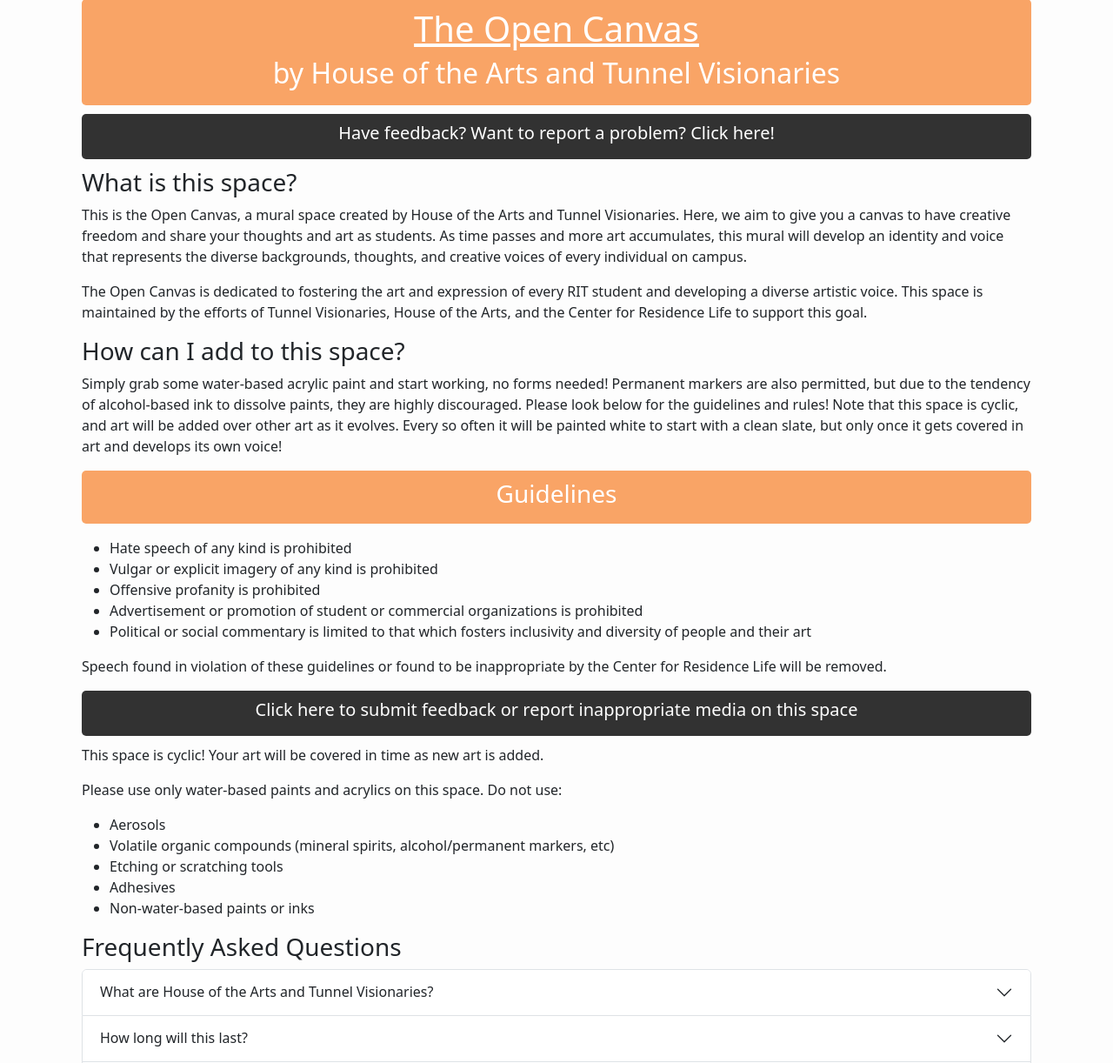
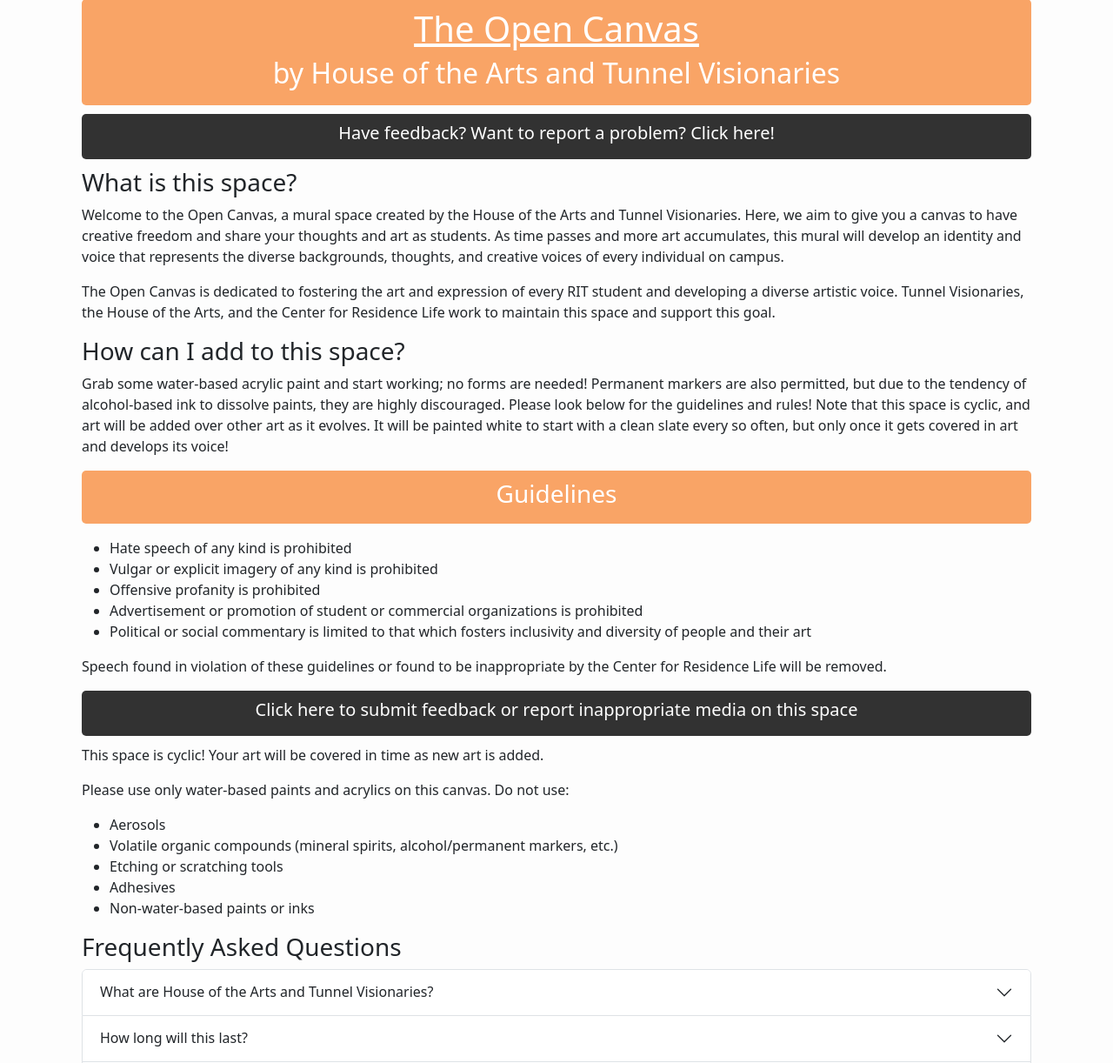
Before and after one commit to wilsonmcdade/tunnelvision, a Flask app: template templates/open-canvas.html in a window 1280 px wide. Shown: the part 341-1563 px from the top of the page at 87% size. Run offline with Flask 3, Linux system fonts and the light colour scheme; the template is opened without the code that fills it, so the values that code supplies are empty; parts of the project's set-up code (start-up, migrations or seed data) failed here and were passed over; some libraries are stand-ins or nearby versions.

Commit message:
Made some grammar and spelling edits

```diff
--- a/templates/open-canvas.html
+++ b/templates/open-canvas.html
@@ -6,15 +6,18 @@ Open Canvas - TunnelVision
 <meta property="og:type" content="website" />
 <meta property="og:url" content="https://tunnelvision.csh.rit.edu/open-canvas" />
 <meta property="og:title" content="Open Canvas - TunnelVision" />
-<meta property="og:description" content="The Open Canvas under the RIT Residence Halls is a collaboration between the House of the Arts and the Tunnel Visionaries to foster student expression through art." />
+<meta property="og:description"
+    content="The Open Canvas under the RIT Residence Halls is a collaboration between the House of the Arts and the Tunnel Visionaries to foster student expression through art." />
 <meta property="og:image" content="{{ url_for('static', filename='images/favicon.png') }}" />
 <meta name="twitter:card" content="summary">
 <meta name="twitter:domain" value="tunnelvision.csh.rit.edu" />
 <meta name="twitter:title" value="Open Canvas - TunnelVision" />
-<meta name="twitter:description" value="The Open Canvas under the RIT Residence Halls is a collaboration between the House of the Arts and the Tunnel Visionaries to foster student expression through art." />
+<meta name="twitter:description"
+    value="The Open Canvas under the RIT Residence Halls is a collaboration between the House of the Arts and the Tunnel Visionaries to foster student expression through art." />
 <meta name="twitter:image" content="{{ url_for('static', filename='images/favicon.png') }}" />
 <meta name="twitter:url" value="https://tunnelvision.csh.rit.edu/open-canvas" />
-<meta name="description" value="The Open Canvas under the RIT Residence Halls is a collaboration between the House of the Arts and the Tunnel Visionaries to foster student expression through art." />
+<meta name="description"
+    value="The Open Canvas under the RIT Residence Halls is a collaboration between the House of the Arts and the Tunnel Visionaries to foster student expression through art." />
 {% endblock %}
 {% block dynamic_content %}
 
@@ -41,11 +44,8 @@ Open Canvas - TunnelVision
 
 <div class="container">
     <div>
-        <img
-            alt="{{ canvasHighlight['alttext'] }}"
-            src="{{ canvasHighlight['imgurl'] }}"
-            style="width: 100%; height: 10lh; object-fit: cover"
-        >
+        <img alt="{{ canvasHighlight['alttext'] }}" src="{{ canvasHighlight['imgurl'] }}"
+            style="width: 100%; height: 10lh; object-fit: cover">
         <div class="banner-value">
             <h1 class="banner-text" style="text-decoration: underline;">
                 The Open Canvas
@@ -56,40 +56,40 @@ Open Canvas - TunnelVision
         </div>
     </div>
     <a style="text-decoration: none;" href="https://forms.gle/ZpNDyLpMT4gAv6kCA">
-        <div class="banner-value-alt"><h5 class="banner-text">
+        <div class="banner-value-alt">
+            <h5 class="banner-text">
                 Have feedback? Want to report a problem? Click here!
-        </h5></div>
+            </h5>
+        </div>
     </a>
 
     <h3>What is this space?</h3>
     <p>
-        This is the Open Canvas, a mural space created by House of the Arts and
-        Tunnel Visionaries. Here, we aim to give you a canvas to have creative
-        freedom and share your thoughts and art as students. As time passes and
-        more art accumulates, this mural will develop an identity and voice that
-        represents the diverse backgrounds, thoughts, and creative voices of
-        every individual on campus.
+        Welcome to the Open Canvas, a mural space created by the House of the Arts and Tunnel Visionaries. Here, we aim
+        to give you a canvas to have creative freedom and share your thoughts and art as students. As time passes and
+        more art accumulates, this mural will develop an identity and voice that represents the diverse backgrounds,
+        thoughts, and creative voices of every individual on campus.
     </p>
     <p>
-        The Open Canvas is dedicated to fostering the art and expression of
-        every RIT student and developing a diverse artistic voice. This space is
-        maintained by the efforts of Tunnel Visionaries, House of the Arts, and
-        the Center for Residence Life to support this goal.
+        The Open Canvas is dedicated to fostering the art and expression of every RIT student and developing a diverse
+        artistic voice. Tunnel Visionaries, the House of the Arts, and the Center for Residence Life work to maintain
+        this space and support this goal.
     </p>
 
     <h3>How can I add to this space?</h3>
     <p>
-        Simply grab some water-based acrylic paint and start working, no forms
-        needed! Permanent markers are also permitted, but due to the tendency of
-        alcohol-based ink to dissolve paints, they are highly discouraged.
-        Please look below for the guidelines and rules! Note that this space is
-        cyclic, and art will be added over other art as it evolves. Every so often
-        it will be painted white to start with a clean slate, but only once it
-        gets covered in art and develops its own voice!
+        Grab some water-based acrylic paint and start working; no forms are needed! Permanent markers are also
+        permitted, but due to the tendency of alcohol-based ink to dissolve paints, they are highly discouraged. Please
+        look below for the guidelines and rules! Note that this space is cyclic, and art will be added over other art as
+        it evolves. It will be painted white to start with a clean slate every so often, but only once it gets covered
+        in art and develops its voice!
     </p>
 
-    <div class="banner-value"><h3 class="banner-text">Guidelines</h3></div>
-    <p><ul>
+    <div class="banner-value">
+        <h3 class="banner-text">Guidelines</h3>
+    </div>
+    <p>
+    <ul>
         <li>Hate speech of any kind is prohibited</li>
         <li>Vulgar or explicit imagery of any kind is prohibited</li>
         <li>Offensive profanity is prohibited</li>
@@ -97,28 +97,31 @@ Open Canvas - TunnelVision
             prohibited</li>
         <li>Political or social commentary is limited to that which fosters
             inclusivity and diversity of people and their art</li>
-    </ul></p>
+    </ul>
+    </p>
     <p>
         Speech found in violation of these guidelines or found to be
         inappropriate by the Center for Residence Life will be removed.
     </p>
     <a style="text-decoration: none;" href="https://forms.gle/ZpNDyLpMT4gAv6kCA">
-        <div class="banner-value-alt"><h5 class="banner-text">
+        <div class="banner-value-alt">
+            <h5 class="banner-text">
                 Click here to submit feedback or report inappropriate media on this
                 space
-        </h5></div>
+            </h5>
+        </div>
     </a>
     <p>
         This space is cyclic! Your art will be covered in time as new art is
         added.
     </p>
     <p>
-        Please use only water-based paints and acrylics on this space.
+        Please use only water-based paints and acrylics on this canvas.
         Do not use:
     <ul>
         <li>Aerosols</li>
         <li>Volatile organic compounds (mineral spirits,
-                alcohol/permanent markers, etc)</li>
+            alcohol/permanent markers, etc.)</li>
         <li>Etching or scratching tools</li>
         <li>Adhesives</li>
         <li>Non-water-based paints or inks</li>
@@ -136,33 +139,22 @@ Open Canvas - TunnelVision
     <h3>Frequently Asked Questions</h3>
     <div class="accordion" id="faq" style="margin-bottom: 3rlh">
         <div class="accordion-item">
-            <h4 class="accordion-header"><button
-                class="accordion-button collapsed"
-                type="button"
-                data-bs-toggle="collapse"
-                data-bs-target="#faq-collapse1"
-                aria-expanded="false"
-                aria-controls="faq-collapse1"
-            >
+            <h4 class="accordion-header"><button class="accordion-button collapsed" type="button"
+                    data-bs-toggle="collapse" data-bs-target="#faq-collapse1" aria-expanded="false"
+                    aria-controls="faq-collapse1">
                     What are House of the Arts and Tunnel Visionaries?
                 </button></h4>
-            <div
-                id="faq-collapse1"
-                class="accordion-collapse collapse"
-            ><div class="accordion-body">
+            <div id="faq-collapse1" class="accordion-collapse collapse">
+                <div class="accordion-body">
                     <p>
-                    House of the Arts is a special interest house on campus, and
-                    is the combined art-focused group from the previous Art
-                    House and Photo House. It aims to facilitate art of all
-                    forms, and develop a safe, connected group of artistically
-                    driven people.
+                        House of the Arts is a special interest house on campus. It is the combined art-focused group
+                        from the previous Art House and Photo House. It aims to facilitate art of all forms and develop
+                        a safe, connected group of artistically driven people.
                     </p>
                     <p>
-                    Tunnel Visionaries is a club focused on appreciating the
-                    many murals found in the tunnel systems of RIT and
-                    advocating for their preservation, as well as the many
-                    murals found around the Rochester region. Combining its art
-                    and history focus, it also maintains the <a href="/">TunnelVision</a> website,
+                        Tunnel Visionaries is a club focused on appreciating the many murals in RIT's tunnel systems and
+                        advocating for their preservation, as well as the many murals around the Rochester region.
+                        Combining its art and history focus, it also maintains the <a href="/">TunnelVision</a> website,
                         a digital catalog of all the murals under the Residence Hall
                         tunnels at RIT.
                     </p>
@@ -172,58 +164,42 @@ Open Canvas - TunnelVision
                     <p><a href="https://discord.gg/39WN2fUDfE">
                             Join the Tunnel Visionaries discord!
                         </a></p>
-            </div></div>
+                </div>
+            </div>
         </div>
         <div class="accordion-item">
-            <h4 class="accordion-header"><button
-                class="accordion-button collapsed"
-                type="button"
-                data-bs-toggle="collapse"
-                data-bs-target="#faq-collapse2"
-                aria-expanded="false"
-                aria-controls="faq-collapse2"
-            >
+            <h4 class="accordion-header"><button class="accordion-button collapsed" type="button"
+                    data-bs-toggle="collapse" data-bs-target="#faq-collapse2" aria-expanded="false"
+                    aria-controls="faq-collapse2">
                     How long will this last?
                 </button></h4>
-            <div
-                id="faq-collapse2"
-                class="accordion-collapse collapse"
-            ><div class="accordion-body">
+            <div id="faq-collapse2" class="accordion-collapse collapse">
+                <div class="accordion-body">
                     <p>
-                    This project is currently in a pilot phase. As time goes on,
-                    if this is successful we aim to improve and expand this
-                    mural, and integrate it as a permanent hallmark of the RIT
-                    tunnels. In this endeavor, it is important for all users to
-                    respect this space, so that it can continue to be the most
-                    interesting landmark of the tunnels!
+                        This project is currently in a pilot phase. As time passes, if this is successful, we aim to
+                        improve and expand this mural and integrate it as a permanent hallmark of the RIT tunnels. In
+                        this endeavor, all users need to respect this space so that it can continue to be the most
+                        fascinating landmark of the tunnels!
                     </p>
-            </div></div>
+                </div>
+            </div>
         </div>
         <div class="accordion-item">
-            <h4 class="accordion-header"><button
-                class="accordion-button collapsed"
-                type="button"
-                data-bs-toggle="collapse"
-                data-bs-target="#faq-collapse3"
-                aria-expanded="false"
-                aria-controls="faq-collapse3"
-            >
+            <h4 class="accordion-header"><button class="accordion-button collapsed" type="button"
+                    data-bs-toggle="collapse" data-bs-target="#faq-collapse3" aria-expanded="false"
+                    aria-controls="faq-collapse3">
                     Where is the Open Canvas?
                 </button></h4>
-            <div
-                id="faq-collapse3"
-                class="accordion-collapse collapse"
-            ><div class="accordion-body">
+            <div id="faq-collapse3" class="accordion-collapse collapse">
+                <div class="accordion-body">
                     <p>
-                    The current location of the Open Canvas is in the tunnels
-                    underneath Baker Hall, just passed curved tunnel to Grace
-                    Watson Hall (coming from Kate Gleason Hall).
+                        The current location of the Open Canvas is in the tunnels underneath Baker Hall, just past the
+                        curved tunnel to Grace Watson Hall (coming from Kate Gleason Hall).
                     </p>
-                <img
-                    alt="A map of the tunnels showing the location of the Open Canvas"
-                    src="{{ url_for('static', filename='images/open_canvas_location.png') }}"
-                >
-            </div></div>
+                    <img alt="A map of the tunnels showing the location of the Open Canvas"
+                        src="{{ url_for('static', filename='images/open_canvas_location.png') }}">
+                </div>
+            </div>
         </div>
     </div>
 
```
Also changed, not shown: templates/about.html (+72 -13 lines). Lines whose indentation alone changed are shown as unchanged.
